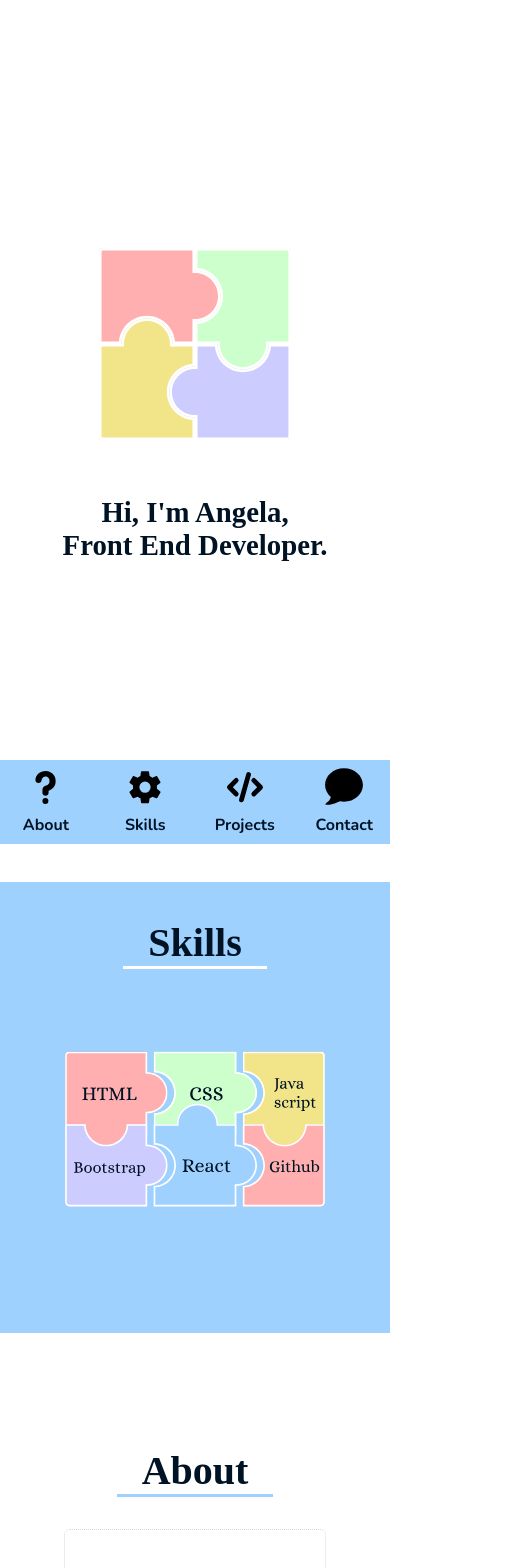
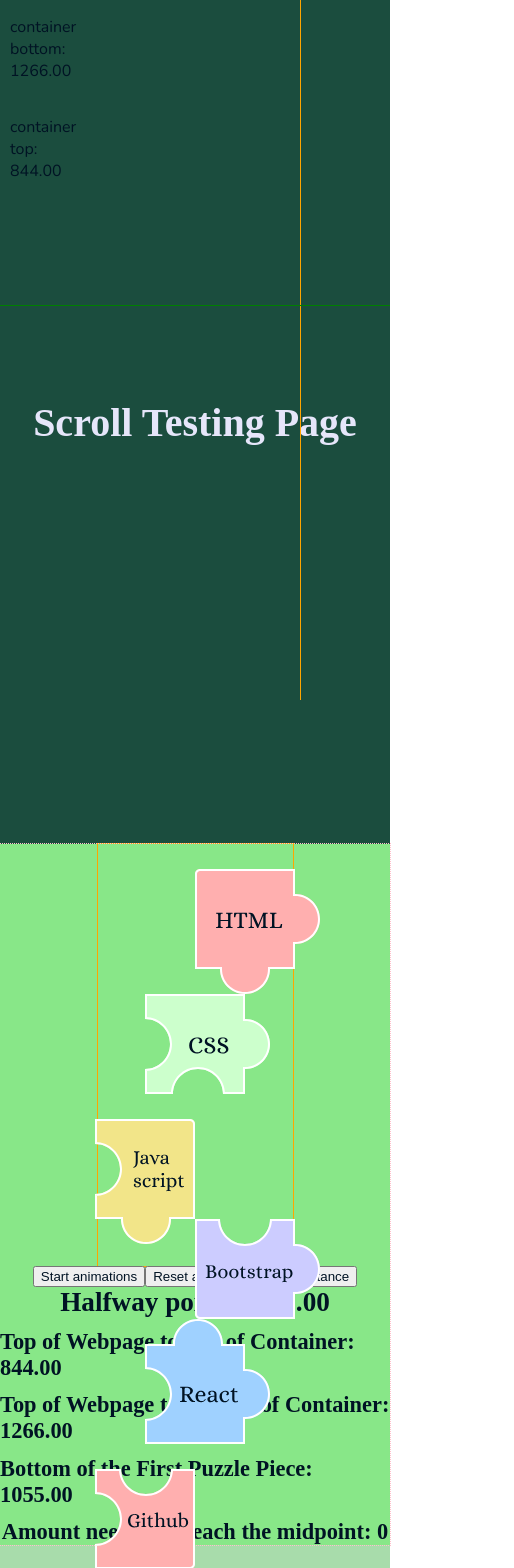
Before and after one commit to ang-riv/portfolio, a React (Create React App) app: page / in a window 390 px wide. Shown: the top 1568 px of the page, 514 px wide, since content can reach past the window. Built offline with nearby package versions, Linux system fonts and the light colour scheme; a web font is replaced by a local one.

Commit message:
Changed mobile skills puzzle logic to work on scroll and calculate the distance

```diff
--- a/src/App.js
+++ b/src/App.js
@@ -9,7 +9,7 @@
 import TestPage from "./TestPage.js";
 
 function App() {
-  const animateTest = false;
+  const animateTest = true;
   const introRef = useRef(null);
   const aboutRef = useRef(null);
   const skillsRef = useRef(null);
--- a/src/TestPage.js
+++ b/src/TestPage.js
@@ -1,6 +1,6 @@
 import React, { useRef, useState, useEffect } from "react";
 import { useInView, motion, useAnimation } from "framer-motion";
-import { introPieces } from "./Imports";
+import { mobilePieces } from "./Imports";
 import { SocialLinks } from "./Icons";
 
 const TestPage = () => {
@@ -14,9 +14,10 @@
     useAnimation(),
     useAnimation(),
     useAnimation(),
+    useAnimation(),
+    useAnimation(),
   ]).current;
   // top puzzle piece
-  const topRef = useRef(null);
   const [top, setTop] = useState(null);
   const [midpoint, setMidpoint] = useState(null);
 
@@ -27,24 +28,41 @@
   // amount needed for each piece to move vertically and join together
   const [distance, setDistance] = useState(0);
 
-  const [resized, setResized] = useState(false);
+  // adds 50 due to original puzzle piece's jutted out piece is 50px
+  const yMovement = Number(distance + 25);
 
-  // adds 50 due to original puzzle piece's jutted out piece is 50px
-  const yMovement = Number(distance + 50);
+  const topPiece = useRef(null);
+  const botPiece = useRef(null);
 
   const variants = {
-    even: { y: -yMovement, transition: { duration: 0.5 } },
-    odd: { y: yMovement, transition: { duration: 0.5 } },
-    left: { x: -50, transition: { duration: 0.5 } },
-    right: { x: 50, transition: { duration: 0.5 } },
+    down: { y: yMovement, transition: { duration: 0.5 } },
+    up: { y: -yMovement, transition: { duration: 0.5 } },
+    right: { x: -50, transition: { duration: 0.5 } },
+    left: { x: 50, transition: { duration: 0.5 } },
     reset: { x: 0, y: 0 },
   };
 
   useEffect(() => {
     //** calculates distance/position pieces need to move and join
+    //*** puzzle animations
+    // checks to see if the window has been resized, distance might change if it doe
+    // puzzle animations on scroll
+
+    if (isInView) {
+      if (distance < 10 || distance >= 100) {
+        findDistance();
+      }
+      setTimeout(() => {
+        runAnimations(controls);
+      }, 500);
+    } else {
+      resetAnimations(controls);
+    }
+  }, [isInView, distance, top]); // eslint-disable-line react-hooks/exhaustive-deps
+
   const findDistance = () => {
-      if (topRef.current && containerRef.current) {
-        const rect1 = topRef.current.getBoundingClientRect();
+    if (topPiece.current && containerRef.current) {
+      const rect1 = topPiece.current.getBoundingClientRect();
       const container = containerRef.current.getBoundingClientRect();
       const scrollTop = document.documentElement.scrollTop;
 
@@ -64,25 +82,21 @@
       setMidpoint(midpoint.toFixed(2));
       setDistance(Math.round(midpoint - top));
     }
-
-      if (resized === true) {
-        setResized(false);
-      }
   };
 
-    //*** puzzle animations
   //* joins pieces together
   const runAnimations = async (controlsArr) => {
+    // x movement
+    // if it's the first piece, or the third piece, move right
+    for (let i = 0; i < controlsArr.length; i++) {
+      if (i === 0 || i === 3) await controlsArr[i].start("left");
+      else if (i === 2 || i === 5) await controlsArr[i].start("right");
+    }
+
     // y movement
     for (let i = 0; i < controlsArr.length; i++) {
-        if (i === 0 || i === 1) await controlsArr[i].start("odd");
-        else await controlsArr[i].start("even");
-      }
-
-      // x movement
-      for (let i = 0; i < controlsArr.length; i++) {
-        if (i === 0 || i === 2) controlsArr[i].start("right");
-        else controlsArr[i].start("left");
+      if (i === 0 || i === 1 || i === 2) controlsArr[i].start("down");
+      else controlsArr[i].start("up");
     }
   };
 
@@ -95,51 +109,19 @@
     // keeps the distance the same
     setDistance(distance);
   };
-
-    const checkSize = () => setResized(true);
-
-    window.addEventListener("resize", () => setResized(true));
-
-    // checks to see if the window has been resized, distance might change if it does
-    const resizeChecker = () => {
-      if (resized === true) {
-        findDistance();
-      }
-    };
-
-    // puzzle animations on scroll
-    if (isInView) {
-      // for the initial mount, negative numbers, and to prevent running findDistance() more than necessary
-      if (distance < 10 || distance >= 100) {
-        findDistance();
-      } else {
-        resizeChecker();
-      }
-      // maybe get rid of this
-      setTimeout(() => {
-        runAnimations(controls);
-      }, 1500);
-    } else {
-      resetAnimations(controls);
-    }
-
-    return () => {
-      window.removeEventListener("resize", checkSize);
-    };
-  }, [isInView, distance, top, resized]); // eslint-disable-line react-hooks/exhaustive-deps
-
   //** rendering puzzle pieces
   const puzzleImgs = [];
   // to account for 0 index
   let countUp = -1;
 
-  for (const [key, value] of Object.entries(introPieces)) {
+  for (const [key, value] of Object.entries(mobilePieces)) {
     const word = "puzzle piece";
     countUp++;
 
     // attaching ref to only the first piece for calculates
     const singlePieceRef = () => {
-      if (key === "pinkPiece") return { ref: topRef };
+      if (key === "css") return { ref: topPiece };
+      else if (key === "react") return { ref: botPiece };
     };
 
     puzzleImgs.push(
@@ -150,7 +132,6 @@
           variants={variants}
           {...singlePieceRef()}
           animate={controls[countUp]}
-          style={{ outline: "1px solid blue" }}
         ></motion.img>
       </>
     );
@@ -229,8 +210,8 @@
       >
         <div
           style={{
-            height: `60vh`,
-            width: `75vw`,
+            height: `50vh`,
+            width: `50vw`,
             outline: `1px solid orange`,
             display: "flex",
             flexFlow: "wrap",
@@ -241,7 +222,15 @@
         >
           {puzzleImgs}
         </div>
-        <div></div>
+        <div>
+          <button onClick={() => runAnimations(controls)}>
+            Start animations
+          </button>
+          <button onClick={() => resetAnimations(controls)}>
+            Reset animations
+          </button>
+          <button onClick={() => findDistance()}>find Distance</button>
+        </div>
         <h3>Halfway point: {midpoint}</h3>
         <h4>Top of Webpage to Top of Container: {containerTop}</h4>
         <h4>Top of Webpage to Bottom of Container: {containerBot}</h4>
```
Lines whose indentation alone changed are shown as unchanged.
